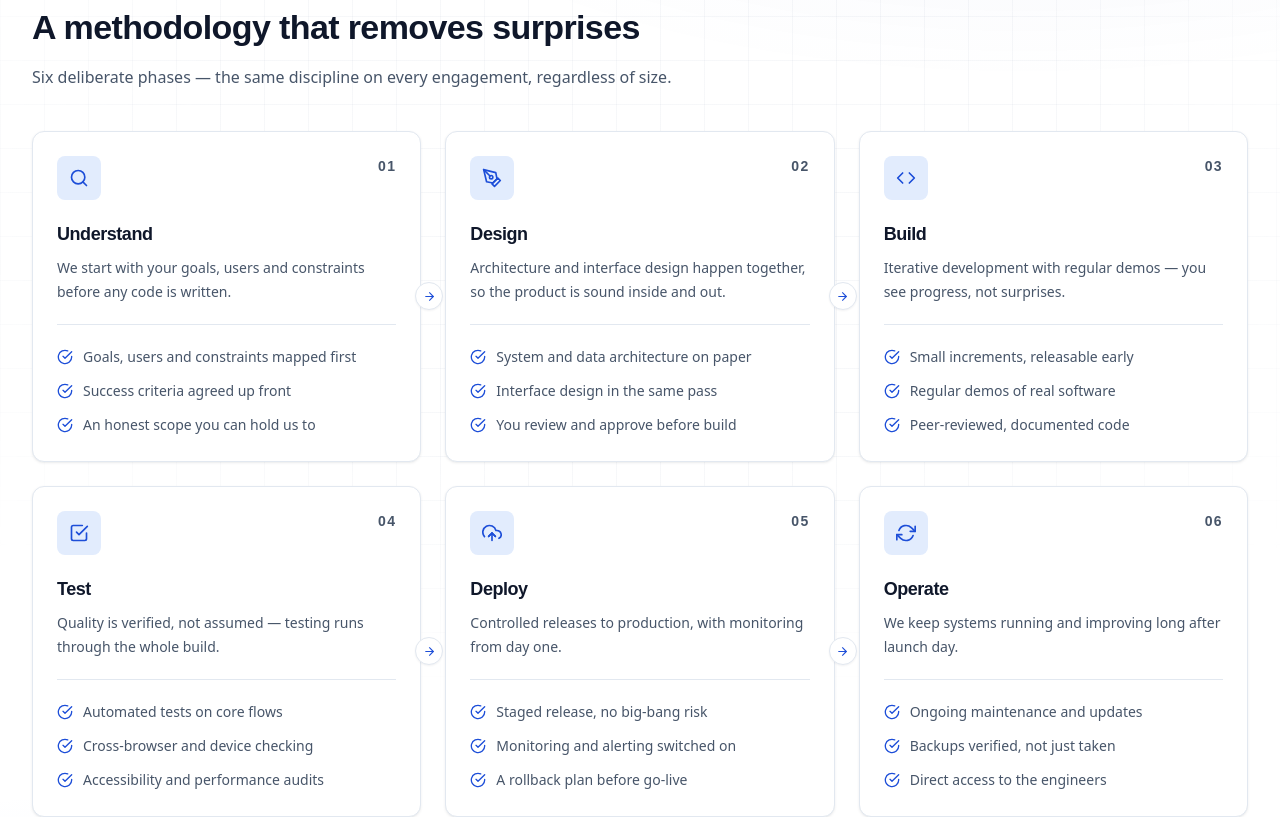
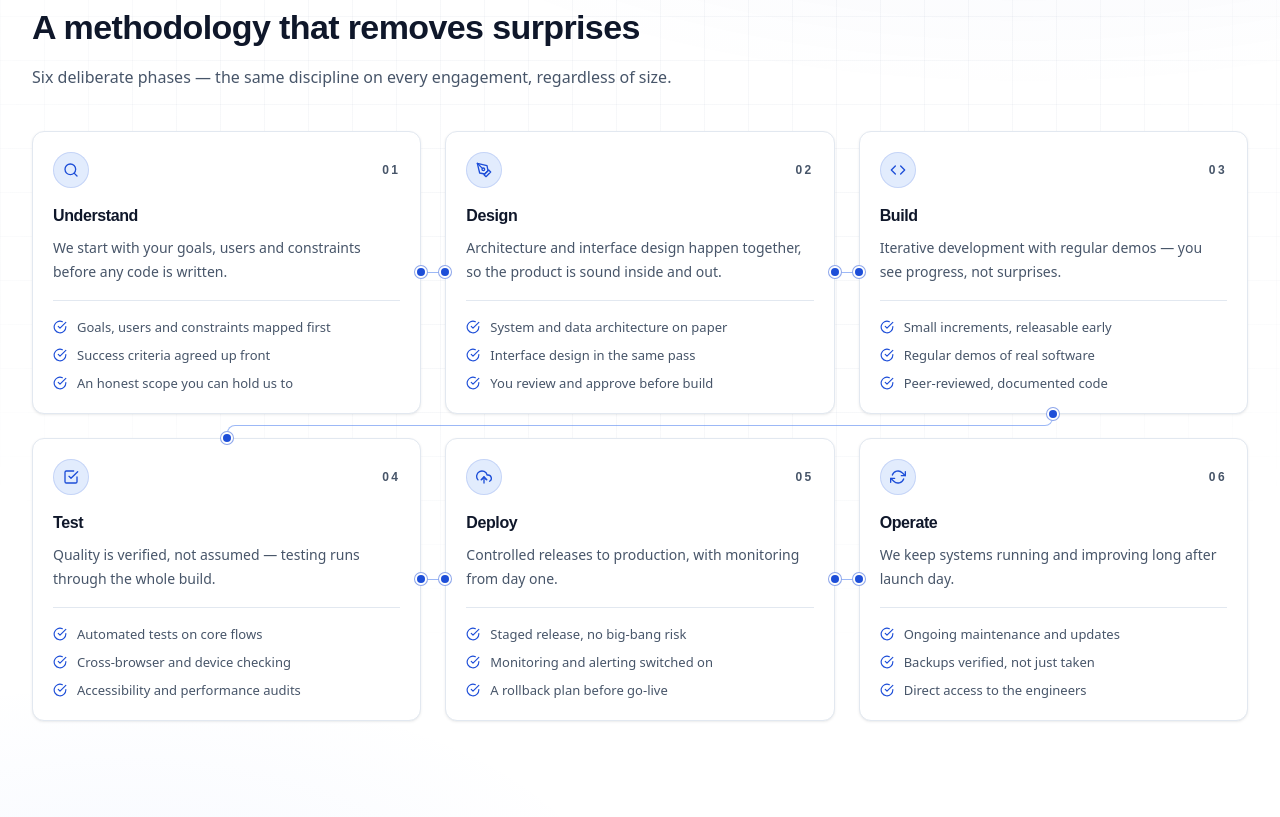
Before and after one commit to alamgir009/infinity_lab, a React (Vite) app: page / in a window 1280 px wide. Shown: the part 3160-3977 px from the top of the page. Built offline with nearby package versions, Linux system fonts and the light colour scheme; no server answers.

Commit message:
home page stepcard updated

```diff
--- a/src/pages/Home.jsx
+++ b/src/pages/Home.jsx
@@ -1,6 +1,5 @@
 import { Link } from "react-router-dom";
 import {
-  FiArrowRight,
   FiCheckCircle,
   FiCheckSquare,
   FiCloud,
@@ -231,43 +230,67 @@ const METHOD_ICONS = {
 };
 
 /**
- * Delivery-phase step card (Cloudflare/Google style): opaque theme-aware card
- * on the brand band, icon chip + quiet step number, title, blurb and a short
- * checklist. `arrow` renders the small connector chevron that sits in the
- * grid gap to the next card (desktop only, decorative).
+ * Circular node marking a connector endpoint: a brand hairline ring on a
+ * card-token disc with a solid brand dot centred inside. Decorative, and
+ * desktop-only (connectors render only on the 3-column grid at lg+).
  */
-function MethodStepCard({ phase, arrow = false }) {
+function MethodNode({ className }) {
+  return (
+    <span
+      aria-hidden="true"
+      className={`pointer-events-none absolute z-10 hidden size-3.5 -translate-x-1/2 -translate-y-1/2 items-center justify-center rounded-full border border-brand/50 bg-surface-card lg:flex ${className}`}
+    >
+      <span className="block size-2 rounded-full bg-brand" />
+    </span>
+  );
+}
+
+/**
+ * Delivery-phase step card (Cloudflare/Google style): compact, opaque,
+ * theme-aware card on the brand band — circular icon chip + quiet step
+ * number on one top line, title, blurb, and a checklist pinned to the card
+ * bottom (`mt-auto`) so every card in a row shares one aligned divider.
+ * Cards fill their grid cell (`h-full`), keeping row heights consistent.
+ *
+ * `connector` (desktop only, purely decorative CSS, aria-hidden):
+ *  - "next":   hairline through the grid gap + end nodes into the next card.
+ *  - "return": the card 3 → card 4 hand-off — a stub leaves the card's
+ *    bottom edge, a hairline runs along the row-gap midline (symmetric about
+ *    the grid: card centre to card centre), then drops into the next row's
+ *    first card. Geometry assumes the 24px (gap-6) grid gap.
+ */
+function MethodStepCard({ phase, connector = "none" }) {
   const Icon = METHOD_ICONS[phase.icon] ?? FiCode;
   return (
     <li className="relative">
-      <Card interactive>
+      <Card interactive className="h-full">
         {/* Brand hairline accent on hover (matches ServiceCard) */}
         <span
           aria-hidden="true"
           className="pointer-events-none absolute inset-x-0 top-0 h-0.5 bg-gradient-to-r from-brand/0 via-brand to-brand/0 opacity-0 transition-opacity duration-200 group-hover/card:opacity-100"
         />
-        <div className="flex h-full flex-col p-6">
-          <div className="flex items-start justify-between gap-4">
-            <span className="inline-flex size-11 items-center justify-center rounded-lg bg-brand-chip text-brand-chip-text">
-              <Icon size={20} aria-hidden="true" />
+        <div className="flex h-full flex-col p-5">
+          <div className="flex items-center justify-between gap-3">
+            <span className="inline-flex size-9 shrink-0 items-center justify-center rounded-full bg-brand-chip text-brand-chip-text ring-1 ring-inset ring-brand/15 dark:bg-white/10 dark:text-accent-gold dark:ring-white/15">
+              <Icon size={16} aria-hidden="true" />
             </span>
             <span
               aria-hidden="true"
-              className="font-display text-sm font-bold tracking-widest text-text-on-brand-muted"
+              className="font-display text-xs font-semibold tracking-[0.2em] text-text-on-brand-muted"
             >
               {String(phase.step).padStart(2, "0")}
             </span>
           </div>
-          <h3 className="mt-5 text-lg font-bold text-text-on-brand">{phase.name}</h3>
-          <p className="mt-2 text-sm leading-6 text-text-on-brand-muted">
+          <h3 className="mt-4 text-base font-bold text-text-on-brand">{phase.name}</h3>
+          <p className="mb-4 mt-2 text-sm leading-6 text-text-on-brand-muted">
             {phase.description}
           </p>
-          <ul className="mt-5 space-y-2.5 border-t border-border-subtle pt-5 text-sm leading-6 dark:border-white/10">
+          <ul className="mt-auto space-y-2 border-t border-border-subtle pt-4 text-[13px] leading-5 dark:border-white/10">
             {phase.points.map((point) => (
               <li key={point} className="flex items-start gap-2.5">
                 <FiCheckCircle
                   aria-hidden="true"
-                  className="mt-1 size-4 shrink-0 text-brand dark:text-accent-gold"
+                  className="mt-[3px] size-3.5 shrink-0 text-brand dark:text-accent-gold"
                 />
                 <span className="text-text-on-brand-muted">{point}</span>
               </li>
@@ -275,13 +298,39 @@ function MethodStepCard({ phase, arrow = false }) {
           </ul>
         </div>
       </Card>
-      {arrow && (
-        <span
-          aria-hidden="true"
-          className="absolute -right-[22px] top-1/2 z-10 hidden size-7 -translate-y-1/2 items-center justify-center rounded-full border border-border-subtle bg-surface-card text-brand shadow-xs lg:inline-flex dark:border-white/15 dark:bg-surface-card dark:text-white"
-        >
-          <FiArrowRight size={13} />
-        </span>
+
+      {/* Hairline + end nodes to the next card in the row (desktop). */}
+      {connector === "next" && (
+        <>
+          <span
+            aria-hidden="true"
+            className="pointer-events-none absolute left-full top-1/2 hidden h-px w-6 bg-[var(--hv-connector)] lg:block"
+          />
+          <MethodNode className="left-full top-1/2" />
+          <MethodNode className="left-[calc(100%_+_24px)] top-1/2" />
+        </>
+      )}
+
+      {/* Row transition: card 3 hands off to card 4 (desktop). */}
+      {connector === "return" && (
+        <>
+          <span
+            aria-hidden="true"
+            className="pointer-events-none absolute right-1/2 top-full hidden h-3 w-3 rounded-br-[8px] border-b border-r lg:block"
+            style={{ borderColor: "var(--hv-connector)" }}
+          />
+          <span
+            aria-hidden="true"
+            className="pointer-events-none absolute left-[calc(-150%_-_36px)] right-[calc(50%_+_12px)] top-[calc(100%_+_11px)] hidden h-px bg-[var(--hv-connector)] lg:block"
+          />
+          <span
+            aria-hidden="true"
+            className="pointer-events-none absolute left-[calc(-150%_-_48px)] top-[calc(100%_+_11px)] hidden h-[13px] w-3 rounded-tl-[8px] border-l border-t lg:block"
+            style={{ borderColor: "var(--hv-connector)" }}
+          />
+          <MethodNode className="left-1/2 top-full" />
+          <MethodNode className="left-[calc(-150%_-_48px)] top-[calc(100%_+_24px)]" />
+        </>
       )}
     </li>
   );
@@ -461,13 +510,19 @@ export default function Home() {
             onBrand
           />
           <ol className="mt-10 grid gap-6 sm:grid-cols-2 lg:grid-cols-3">
-            {METHODOLOGY.map((phase, i) => (
-              <MethodStepCard
-                key={phase.step}
-                phase={phase}
-                arrow={i % 3 !== 2 && i < METHODOLOGY.length - 1}
-              />
-            ))}
+            {METHODOLOGY.map((phase, i) => {
+              // Desktop 3-col flow: in-row links on 1→2, 2→3, 4→5 and the
+              // dedicated 3→4 row return; the rest are row ends.
+              const connector =
+                i % 3 !== 2 && i < METHODOLOGY.length - 1
+                  ? "next"
+                  : i === 2
+                    ? "return"
+                    : "none";
+              return (
+                <MethodStepCard key={phase.step} phase={phase} connector={connector} />
+              );
+            })}
           </ol>
         </div>
       </section>
```
